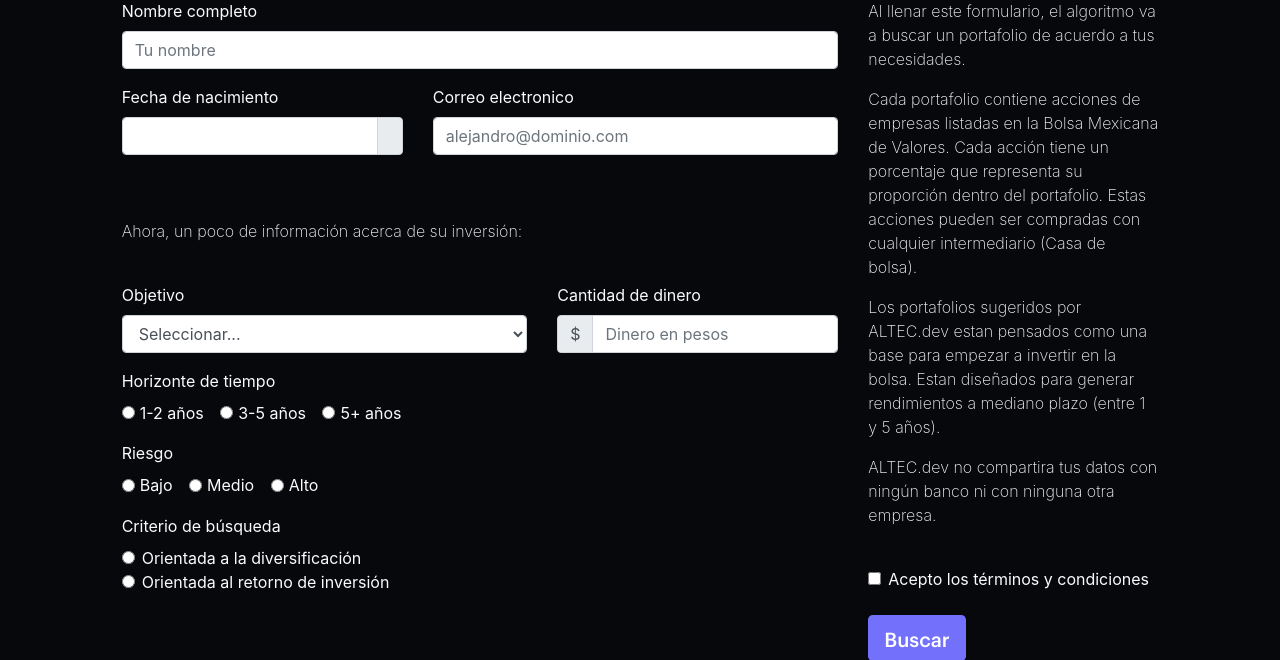
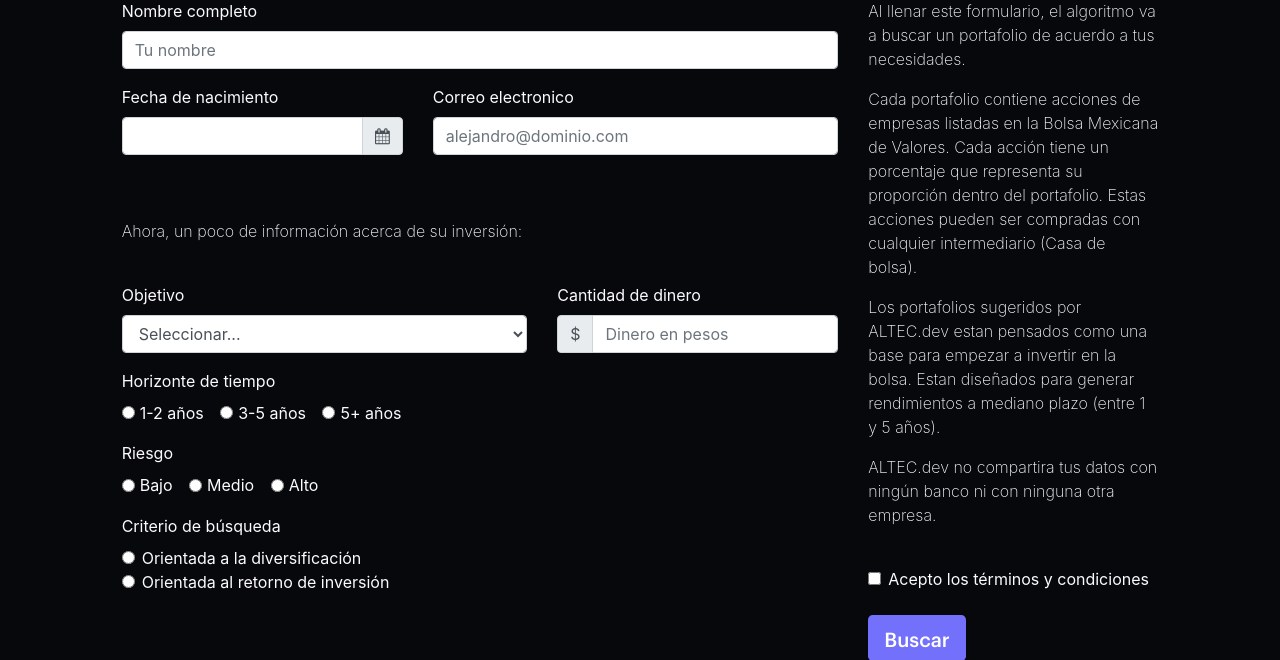
Before and after one commit to Alter93/portafolios-web, a Django app: template portfolios/templates/buscar.html in a window 1280 px wide. Shown: the part 207-867 px from the top of the page. Run offline with Django 3.2, Linux system fonts and the light colour scheme; the template is opened without the code that fills it, so the values that code supplies are empty; some libraries are stand-ins or nearby versions.

Commit message:
Added date picker

```diff
--- a/portfolios/templates/header.html
+++ b/portfolios/templates/header.html
@@ -8,9 +8,11 @@
     <!-- Bootstrap CSS -->
     <link rel="stylesheet" href="https://maxcdn.bootstrapcdn.com/bootstrap/4.0.0/css/bootstrap.min.css" integrity="sha384-Gn5384xqQ1aoWXA+058RXPxPg6fy4IWvTNh0E263XmFcJlSAwiGgFAW/dAiS6JXm" crossorigin="anonymous">
     <link href="/static/style.css" rel="stylesheet" />
+    <link rel="stylesheet" href="https://cdnjs.cloudflare.com/ajax/libs/bootstrap-datepicker/1.9.0/css/bootstrap-datepicker3.min.css" integrity="sha512-rxThY3LYIfYsVCWPCW9dB0k+e3RZB39f23ylUYTEuZMDrN/vRqLdaCBo/FbvVT6uC2r0ObfPzotsfKF9Qc5W5g==" crossorigin="anonymous" />
     {% load static %}
     <link rel="shortcut icon" type="image/png" href="{% static 'favicon.ico' %}"/>
     <script src="https://cdn.plot.ly/plotly-2.2.0.min.js"></script>
+    <link href="https://maxcdn.bootstrapcdn.com/font-awesome/4.7.0/css/font-awesome.min.css" rel="stylesheet">
     <title>ALTEC.dev</title>
   </head>
   <body>
@@ -78,5 +80,6 @@
       <script src="https://code.jquery.com/jquery-3.2.1.slim.min.js" integrity="sha384-KJ3o2DKtIkvYIK3UENzmM7KCkRr/rE9/Qpg6aAZGJwFDMVNA/GpGFF93hXpG5KkN" crossorigin="anonymous"></script>
       <script src="https://cdnjs.cloudflare.com/ajax/libs/popper.js/1.12.9/umd/popper.min.js" integrity="sha384-ApNbgh9B+Y1QKtv3Rn7W3mgPxhU9K/ScQsAP7hUibX39j7fakFPskvXusvfa0b4Q" crossorigin="anonymous"></script>
       <script src="https://maxcdn.bootstrapcdn.com/bootstrap/4.0.0/js/bootstrap.min.js" integrity="sha384-JZR6Spejh4U02d8jOt6vLEHfe/JQGiRRSQQxSfFWpi1MquVdAyjUar5+76PVCmYl" crossorigin="anonymous"></script>
+      <script src="https://cdnjs.cloudflare.com/ajax/libs/bootstrap-datepicker/1.9.0/js/bootstrap-datepicker.min.js" integrity="sha512-T/tUfKSV1bihCnd+MxKD0Hm1uBBroVYBOYSk1knyvQ9VyZJpc/ALb4P0r6ubwVPSGB2GvjeoMAJJImBG12TiaQ==" crossorigin="anonymous"></script>
   </body>
 </html>
```
